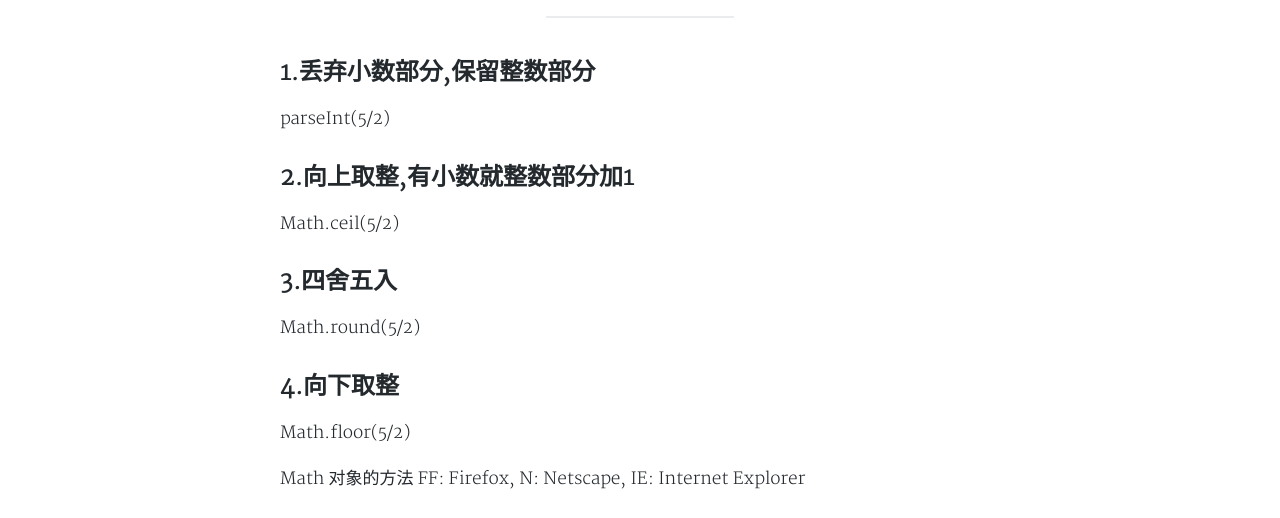
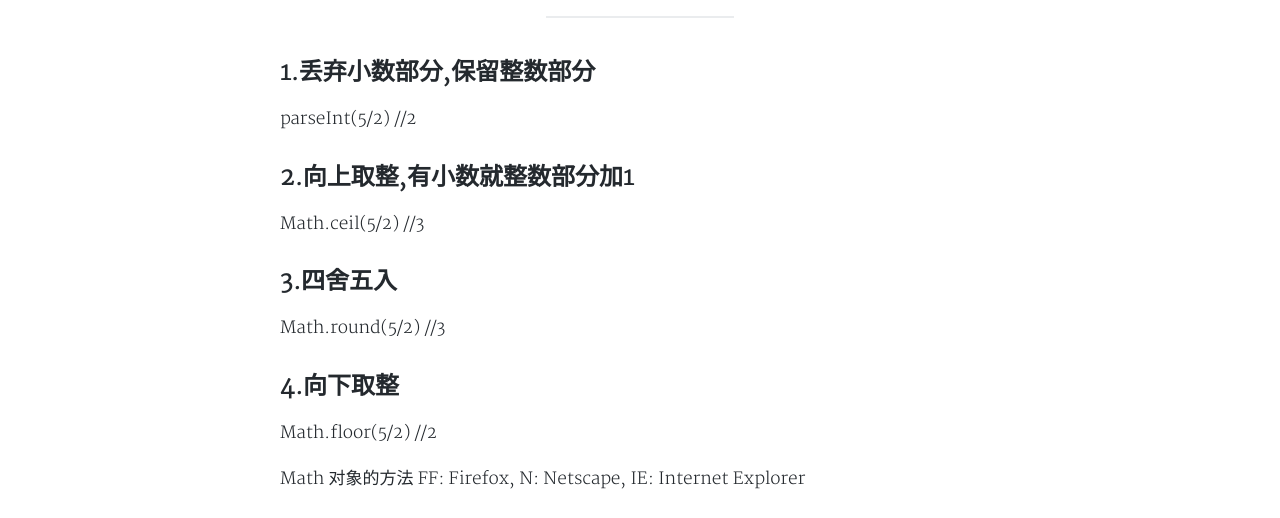
Before and after one commit to yangliangwu/old-blog, a Jekyll site: the page built from _posts/2018-06-23-js取整数、取余数的方法.md, in a window 1280 px wide and 900 px high, scrolled down 400 px. Shown: the part 152-670 px from the top of the window. Built offline with Jekyll 4.4.1, drawn with Linux system fonts in a browser that asks for light colours; nearby versions of some CDN libraries; a style sheet for code colours, icons or effects is not loaded.

Commit message:
Update 2018-06-23-js取整数、取余数的方法.md

```diff
--- a/_posts/2018-06-23-js取整数、取余数的方法.md
+++ b/_posts/2018-06-23-js取整数、取余数的方法.md
@@ -12,19 +12,19 @@ published: true
 
 ## 1.丢弃小数部分,保留整数部分
 
-parseInt(5/2)
+parseInt(5/2)  //2
 
 ## 2.向上取整,有小数就整数部分加1
 
- Math.ceil(5/2)
+ Math.ceil(5/2)  //3
 
 ## 3.四舍五入
 
-Math.round(5/2)
+Math.round(5/2)  //3
 
 ## 4.向下取整
 
- Math.floor(5/2)
+ Math.floor(5/2)  //2
 
 Math 对象的方法
 FF: Firefox, N: Netscape, IE: Internet Explorer
```
